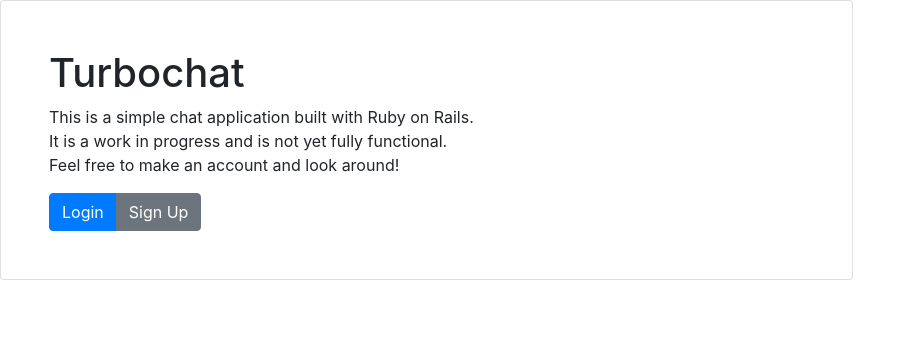
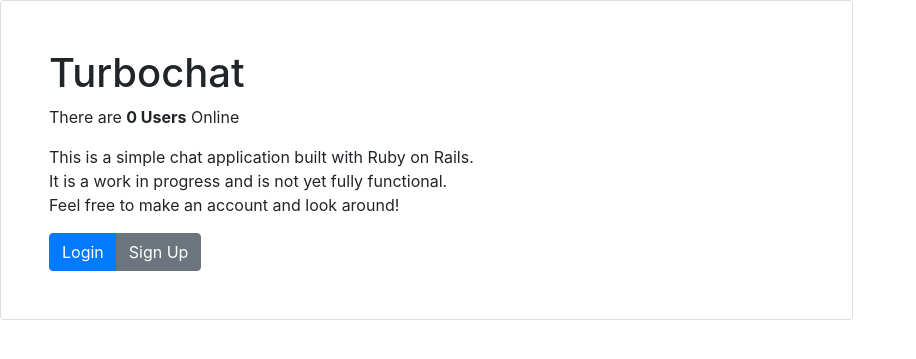
Before and after one commit to MrBraz10/TurboChat, a Rails app: page / in a window 1280 px wide. Shown: the part 56-415 px from the top of the page, without its empty margins (0-916 px from the left). Run offline with Rails 7, Linux system fonts and the light colour scheme; data that the repository does not hold is empty; parts of the project's set-up code (start-up, migrations or seed data) failed here and were passed over; some libraries are stand-ins or nearby versions.

Commit message:
add users counter which online

```diff
--- a/app/controllers/pages_controller.rb
+++ b/app/controllers/pages_controller.rb
@@ -3,6 +3,7 @@ class PagesController < ApplicationController
   before_action :recent_messages, only: [:home]
   def home
     recent_messages
+    @online_users = User.where.not(status: User.statuses[:offline]).count
   end
 
   private
--- a/app/views/pages/home.html.erb
+++ b/app/views/pages/home.html.erb
@@ -2,6 +2,7 @@
   <div class="col-8" style="padding: 0px">
     <div class="card p-5">
       <h1>Turbochat</h1>
+      <p>There are <strong><%= pluralize(@online_users, "Users") %></strong> Online</p>
       <p>This is a simple chat application built with Ruby on Rails.<br />
         It is a work in progress and is not yet fully functional. <br />
         Feel free to make an account and look around!</p>
```
